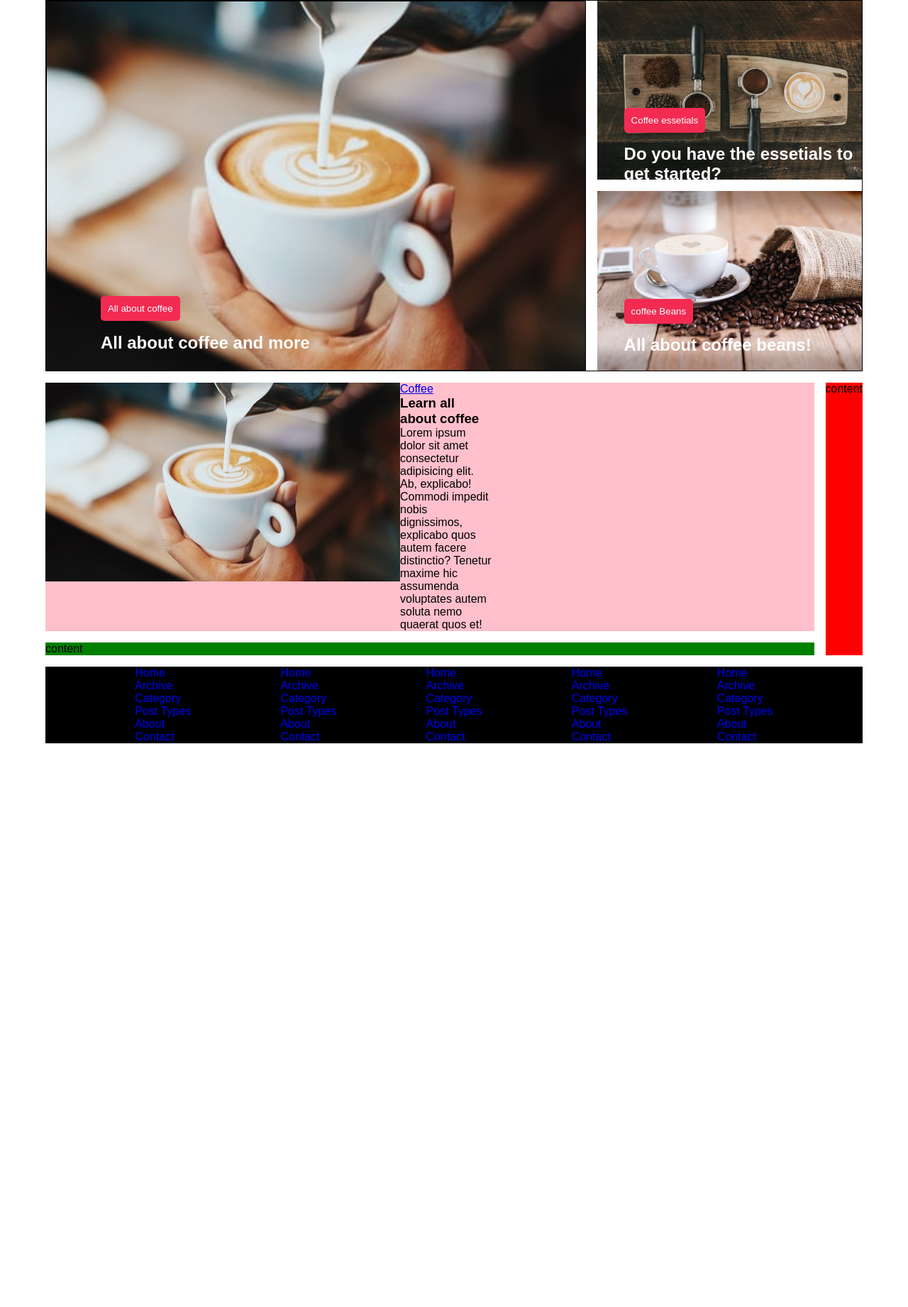
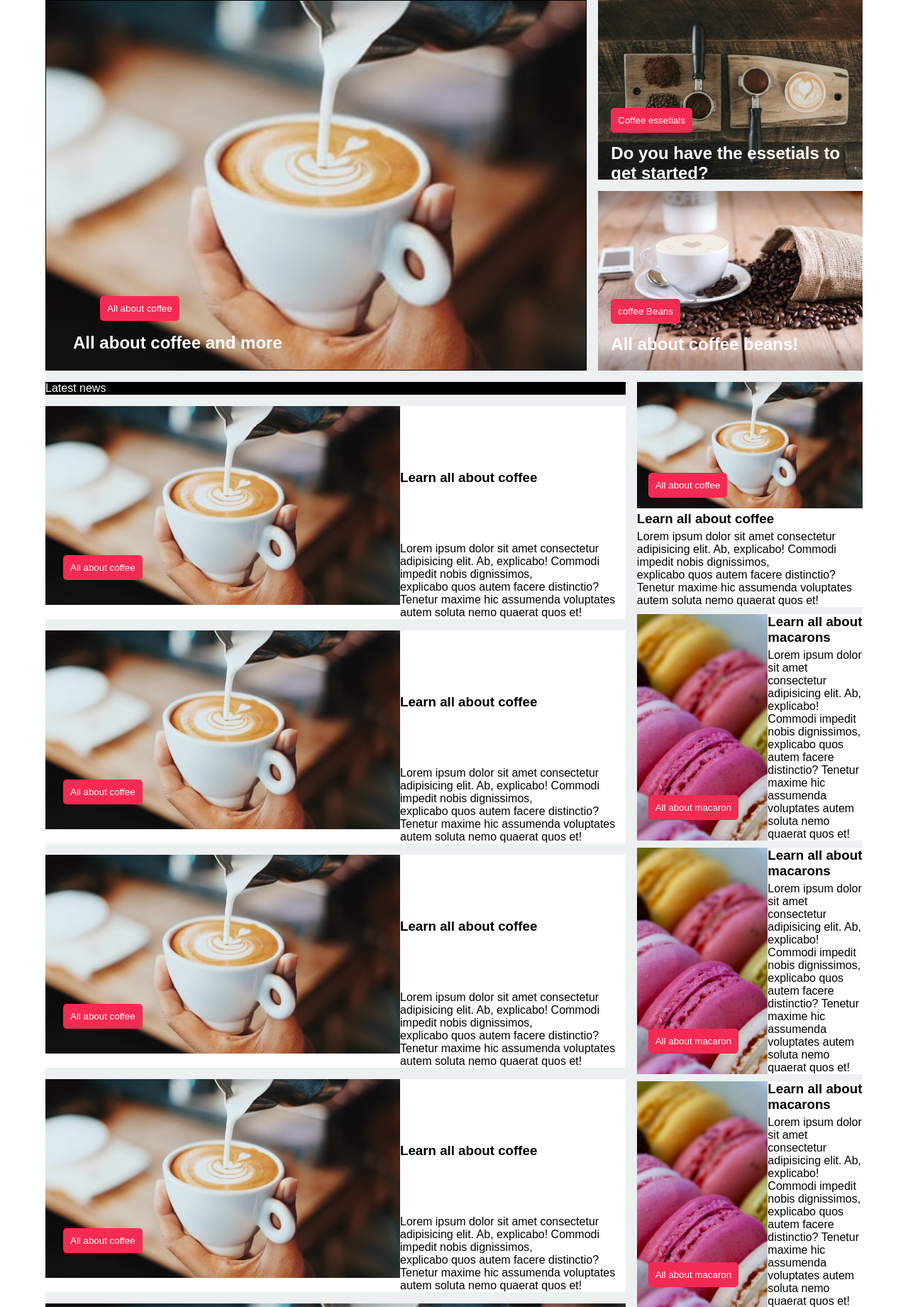
Before and after one commit to CcharlotteHh/p3, a PHP site: page / in a window 1280 px wide. Shown: the part 142-1983 px from the top of the page at 71% size. Before the commit the page ends 1189 px from the top, so only its background shows below. Run offline with PHP 8.4, Linux system fonts and the light colour scheme.

Commit message:
Add files via upload

```diff
--- a/web/opdracht2/css/style.css
+++ b/web/opdracht2/css/style.css
@@ -8,6 +8,26 @@
 :root {
   --primary-pink: #f32b52;
 }
+
+button {
+  background-color: var(--primary-pink);
+
+  color: white;
+  border: none;
+  padding: 10px;
+  border-radius: 5px;
+  cursor: pointer;
+  transition: 0.4s;
+}
+
+button:hover {
+  opacity: 0.7;
+}
+
+article {
+  background-color: white;
+}
+
 /* nav styling */
 nav ul {
   display: flex;
@@ -26,9 +46,22 @@ nav ul li a {
   color: white;
 }
 
+/* grid setup for main content */
+/*@media (max-width: 600px) {
+  main{
+    display:grid;
+    grid-template-areas:
+    "upper upper"
+    "latest latest"
+    "populair sidebar sidebar"
+    "populair.populair"
+    'relevant relvevant';
+  }
 
-/* grid setup for main content */
+}*/
+
 main {
+  background-color: #ecf0f1;
   gap: 1rem;
   display: grid;
   max-width: 90%;
@@ -46,17 +79,14 @@ main {
 
 .latest {
   grid-area: latest;
-  background-color: pink;
 }
 
 .sidebar {
   grid-area: sidebar;
-  background-color: red;
 }
 
 .populair {
   grid-area: populair;
-  background-color: green;
 }
 
 .relevant {
@@ -88,7 +118,7 @@ main {
   background-color: var(--primary-pink);
   position: absolute;
   top: 60%;
-  left: 10%;
+  left: 5%;
 
   color: white;
   border: none;
@@ -98,15 +128,15 @@ main {
   transition: 0.4s;
 }
 
-.big h2{
+.big h2 {
   position: absolute;
   top: 90%;
-  left: 10%;
+  left: 5%;
   color: white;
   font-size: x-large;
 }
 
-.big button{
+.big button {
   background-color: var(--primary-pink);
   position: absolute;
   top: 80%;
@@ -122,12 +152,8 @@ main {
 .small h2 {
   position: absolute;
   top: 80%;
-  left: 10%;
+  left: 5%;
   color: white;
-}
-
-.upper {
-  border: 1px solid black;
 }
 
 .big {
@@ -137,24 +163,130 @@ main {
 }
 
 /*styling latest content*/
-.article-title {
+
+.textAbove {
   background-color: black;
   color: white;
-  width: 100%;
-  text-align: center;
 }
 
 .latest {
   display: grid;
-  grid-template-columns: repeat(auto-fill, minmax(1000px, 1fr));
+  grid-template-columns: repeat(auto-fill, minmax(1fr));
   gap: 1rem;
 }
 
-.article-card {
-  display: grid;
-  grid-template-columns: 1fr 1fr 1fr;
-  width: 70%;
+.latest article {
+  display: flex;
+  width: 100%;
+}
+
+.latest h3 {
+  margin-top: 90px;
+  margin-bottom: 80px;
+  font-weight: bold;
+}
+
+.article-image {
+  position: relative;
+}
+
+.article-image button {
+  background-color: var(--primary-pink);
+  position: absolute;
+  top: 70%;
+  left: 5%;
+  color: white;
+  border: none;
+  padding: 10px;
+  border-radius: 5px;
+  cursor: pointer;
+  transition: 0.4s;
+}
+
+/*sidebar styling*/
+
+aside {
+  gap: 1rem;
+}
+
+.sidebar h3 {
+  margin-bottom: 5px;
+}
+
+.sidebar-card{
+  margin-bottom:10px;
+}
+
+.sidebar-card img {
+  width: 100%;
   height: 100%;
+  object-fit: cover;
+}
+
+.macaron{
+  margin-bottom: 10px;
+}
+.macaron{
+  display: flex;
+  position: relative;
+}
+
+.macaron-image img{
+  width: 100%;
+  height: 100%;
+  object-fit: cover;
+}
+.macaron-image button{
+  position: absolute;
+  top:80%;
+  left:5%;
+}
+/*populair styling*/
+
+.populair {
+  display: flex;
+  flex-wrap: wrap;
+  justify-content: space-between;
+}
+
+.populairItem {
+  position: relative;
+}
+.populairItem button {
+  position: absolute;
+  top: 70%;
+  left: 5%;
+}
+
+.populairItem h2 {
+  position: absolute;
+  color: white;
+  top: 90%;
+  left: 5%;
+}
+
+.populairItem h3 {
+  margin-bottom: 5px;
+}
+
+.populairItem img {
+  width: 100%;
+  height: 100%;
+  object-fit: cover;
+}
+
+.populairItem {
+  width: 48%;
+  margin-bottom: 2%;
+}
+
+.populair-card {
+  display: flex;
+  flex-direction: column;
+}
+
+.populairItem:nth-child(1) {
+  width: 100%;
 }
 
 /* footer styling*/
@@ -173,4 +305,5 @@ footer ul {
 
 footer ul li a {
   text-decoration: none;
+  color: white;
 }
--- a/web/opdracht2/index.html
+++ b/web/opdracht2/index.html
@@ -43,28 +43,188 @@
             <h2>All about coffee beans!</h2>
           </figure>
         </section>
+
         <!--latests news section -->
         <section class="latest">
+          <p class="textAbove">Latest news</p>
           <article class="article-card">
+            <!--1-->
             <figure class="article-image">
-              <img src="img/coffeebig.jpg" alt="coffee in a cup" />
+              <img src="img/coffeebig.jpg" alt="coffee in cup" />
+              <button>All about coffee</button>
             </figure>
             <div class="article-content">
-              <a href="#" class="card-category">Coffee</a>
               <h3 class="card-titile">Learn all about coffee</h3>
               <p>
                 Lorem ipsum dolor sit amet consectetur adipisicing elit. Ab,
-                explicabo! Commodi impedit nobis dignissimos, explicabo quos
-                autem facere distinctio? Tenetur maxime hic assumenda voluptates
-                autem soluta nemo quaerat quos et!
+                explicabo! Commodi impedit nobis dignissimos,<br />
+                explicabo quos autem facere distinctio? Tenetur maxime hic
+                assumenda voluptates autem soluta nemo quaerat quos et!
+              </p>
+            </div>
+          </article>
+          <article class="article-card">
+            <!--2-->
+            <figure class="article-image">
+              <img src="img/coffeebig.jpg" alt="coffee in cup" />
+              <button>All about coffee</button>
+            </figure>
+            <div class="article-content">
+              <h3 class="card-titile">Learn all about coffee</h3>
+              <p>
+                Lorem ipsum dolor sit amet consectetur adipisicing elit. Ab,
+                explicabo! Commodi impedit nobis dignissimos,<br />
+                explicabo quos autem facere distinctio? Tenetur maxime hic
+                assumenda voluptates autem soluta nemo quaerat quos et!
+              </p>
+            </div>
+          </article>
+          <article class="article-card">
+            <!--3-->
+            <figure class="article-image">
+              <img src="img/coffeebig.jpg" alt="coffee in cup" />
+              <button>All about coffee</button>
+            </figure>
+            <div class="article-content">
+              <h3 class="card-titile">Learn all about coffee</h3>
+              <p>
+                Lorem ipsum dolor sit amet consectetur adipisicing elit. Ab,
+                explicabo! Commodi impedit nobis dignissimos,<br />
+                explicabo quos autem facere distinctio? Tenetur maxime hic
+                assumenda voluptates autem soluta nemo quaerat quos et!
+              </p>
+            </div>
+          </article>
+          <article class="article-card">
+            <!--4-->
+            <figure class="article-image">
+              <img src="img/coffeebig.jpg" alt="coffee in cup" />
+              <button>All about coffee</button>
+            </figure>
+            <div class="article-content">
+              <h3 class="card-titile">Learn all about coffee</h3>
+              <p>
+                Lorem ipsum dolor sit amet consectetur adipisicing elit. Ab,
+                explicabo! Commodi impedit nobis dignissimos,<br />
+                explicabo quos autem facere distinctio? Tenetur maxime hic
+                assumenda voluptates autem soluta nemo quaerat quos et!
               </p>
             </div>
           </article>
         </section>
         <!--side bar with smaller articles-->
-        <aside class="sidebar">content</aside>
+        <aside class="sidebar">
+          <article class="sidebar-card">
+            <!--side bar big article-->
+            <figure class="article-image">
+              <img src="img/coffeebig.jpg" alt="coffee in cup" />
+              <button>All about coffee</button>
+            </figure>
+            <div class="article-content">
+              <h3 class="card-titile">Learn all about coffee</h3>
+              <p>
+                Lorem ipsum dolor sit amet consectetur adipisicing elit. Ab,
+                explicabo! Commodi impedit nobis dignissimos,<br />
+                explicabo quos autem facere distinctio? Tenetur maxime hic
+                assumenda voluptates autem soluta nemo quaerat quos et!
+              </p>
+            </div>
+          </article>
+          <div class="small-side-container">
+            <article class="macaron">
+              <figure class="macaron-image">
+                <img src="img/macaros.jpg" alt="macaron" />
+                <button>All about macaron</button>
+              </figure>
+
+              <div class="article-content">
+                <h3 class="card-titile">Learn all about macarons</h3>
+                <p>
+                  Lorem ipsum dolor sit amet consectetur adipisicing elit. Ab,
+                  explicabo! Commodi impedit nobis dignissimos,<br />
+                  explicabo quos autem facere distinctio? Tenetur maxime hic
+                  assumenda voluptates autem soluta nemo quaerat quos et!
+                </p>
+              </div>
+            </article>
+            <article class="macaron">
+              <figure class="macaron-image">
+                <img src="img/macaros.jpg" alt="macaron" />
+                <button>All about macaron</button>
+              </figure>
+
+              <div class="article-content">
+                <h3 class="card-titile">Learn all about macarons</h3>
+                <p>
+                  Lorem ipsum dolor sit amet consectetur adipisicing elit. Ab,
+                  explicabo! Commodi impedit nobis dignissimos,<br />
+                  explicabo quos autem facere distinctio? Tenetur maxime hic
+                  assumenda voluptates autem soluta nemo quaerat quos et!
+                </p>
+              </div>
+            </article>
+            <article class="macaron">
+              <figure class="macaron-image">
+                <img src="img/macaros.jpg" alt="macaron" />
+                <button>All about macaron</button>
+              </figure>
+
+              <div class="article-content">
+                <h3 class="card-titile">Learn all about macarons</h3>
+                <p>
+                  Lorem ipsum dolor sit amet consectetur adipisicing elit. Ab,
+                  explicabo! Commodi impedit nobis dignissimos,<br />
+                  explicabo quos autem facere distinctio? Tenetur maxime hic
+                  assumenda voluptates autem soluta nemo quaerat quos et!
+                </p>
+              </div>
+            </article>
+
+          </div>
+        </aside>
         <!--populair news-->
-        <section class="populair">content</section>
+        <section class="populair">
+          <figure class="populairItem">
+            <img src="img/coffeebig.jpg" alt="coffee in cup" />
+            <button>All about coffee</button>
+            <h2>All about coffee and more</h2>
+          </figure>
+
+          <figure class="populairItem">
+            <article class="populair-card">
+              <figure class="article-image">
+                <img src="img/coffeebig.jpg" alt="coffee in cup" />
+                <button>All about coffee</button>
+              </figure>
+              <div class="article-content">
+                <h3 class="card-titile">Learn all about coffee</h3>
+                <p>
+                  Lorem ipsum dolor sit amet consectetur adipisicing elit. Ab,
+                  explicabo! Commodi impedit nobis dignissimos,<br />
+                  explicabo quos autem facere distinctio? Tenetur maxime hic
+                  assumenda voluptates autem soluta nemo quaerat quos et!
+                </p>
+              </div>
+            </article>
+          </figure>
+          <figure class="populairItem">
+            <article class="populair-card">
+              <figure class="article-image">
+                <img src="img/coffeebig.jpg" alt="coffee in cup" />
+                <button>All about coffee</button>
+              </figure>
+              <div class="article-content">
+                <h3 class="card-titile">Learn all about coffee</h3>
+                <p>
+                  Lorem ipsum dolor sit amet consectetur adipisicing elit. Ab,
+                  explicabo! Commodi impedit nobis dignissimos,<br />
+                  explicabo quos autem facere distinctio? Tenetur maxime hic
+                  assumenda voluptates autem soluta nemo quaerat quos et!
+                </p>
+              </div>
+            </article>
+          </figure>
+        </section>
 
         <!--relevant news-->
         <section class="relevant"></section>
```
Also changed, not shown: web/opdracht2/img/macaros.jpg (added), 1 other file.
